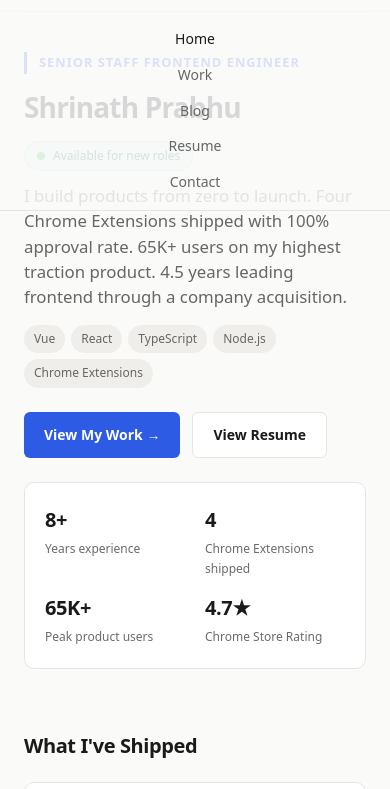
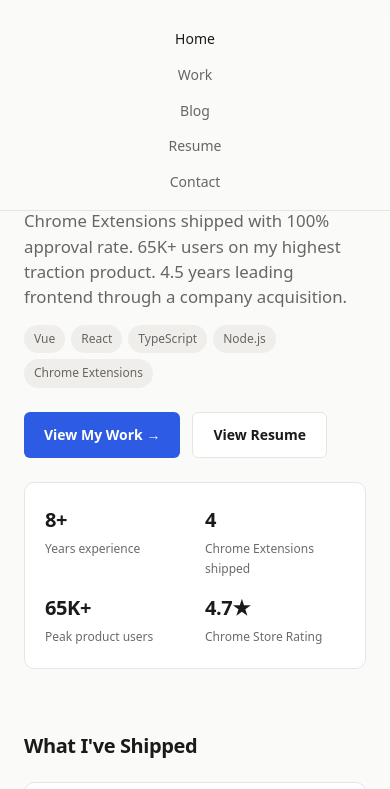
Before and after one commit to shrinathprabhu/portfolio-2k26, an Eleventy site: page src/index.njk in a window 390 px wide. Both pictures are taken after a click on the button "Toggle navigation menu". Shown: the part 45-834 px from the top of the page. Built offline with nearby package versions, Linux system fonts and the light colour scheme; Eleventy itself is replaced by a stand-in of ours; files that its build step writes are made by us from their sources; a web font is replaced by a local one; what markdown-it-link-attributes would draw is missing.

Commit message:
update styles and optimize page speed score

```diff
--- a/src/_includes/base.njk
+++ b/src/_includes/base.njk
@@ -15,9 +15,17 @@
     <link rel="preload" href="/fonts/dm-sans/dm-sans-latin-wght-normal.woff2" as="font" type="font/woff2" crossorigin />
 
     {# ── Stylesheets ── #}
-    <link rel="stylesheet" href="/styles.css" />
+    <style>
+      {% include "../styles.css" %}
+    </style>
     {% if stylesheet %}
-    <link rel="stylesheet" href="{{ stylesheet }}" />
+      {% if stylesheet == "/blog.css" %}
+        <style>
+          {% include "../blog.css" %}
+        </style>
+      {% else %}
+        <link rel="stylesheet" href="{{ stylesheet }}" />
+      {% endif %}
     {% endif %}
 
     {# ── Per-page inline CSS ── #}
--- a/src/_includes/partials/header.njk
+++ b/src/_includes/partials/header.njk
@@ -7,6 +7,7 @@
         alt="Shrinath Prabhu Logo"
         width="28"
         height="28"
+        fetchpriority="high"
     /></a>
     <button
       class="nav__toggle"
--- a/src/styles.css
+++ b/src/styles.css
@@ -175,17 +175,26 @@ code, .mono {
 .nav__toggle { display: none; background: none; border: none; cursor: pointer; color: var(--text-primary); }
 @media (max-width: 640px) {
   .nav__links {
-    display: none;
+    display: flex;
     position: absolute;
     top: 56px; left: 0; right: 0;
     flex-direction: column;
-    background: var(--bg-nav);
-    backdrop-filter: blur(16px);
+    background: var(--bg);
     border-bottom: 1px solid var(--border);
     padding: 16px 24px;
     gap: 12px;
+    opacity: 0;
+    visibility: hidden;
+    transform: translateY(-12px);
+    transition: all 0.25s cubic-bezier(0.16, 1, 0.3, 1);
+    pointer-events: none;
   }
-  .nav__links.open { display: flex; }
+  .nav__links.open {
+    opacity: 1;
+    visibility: visible;
+    transform: translateY(0);
+    pointer-events: auto;
+  }
   .nav__links a.active::after { display: none; }
   .nav__toggle { display: block; }
 }
```
